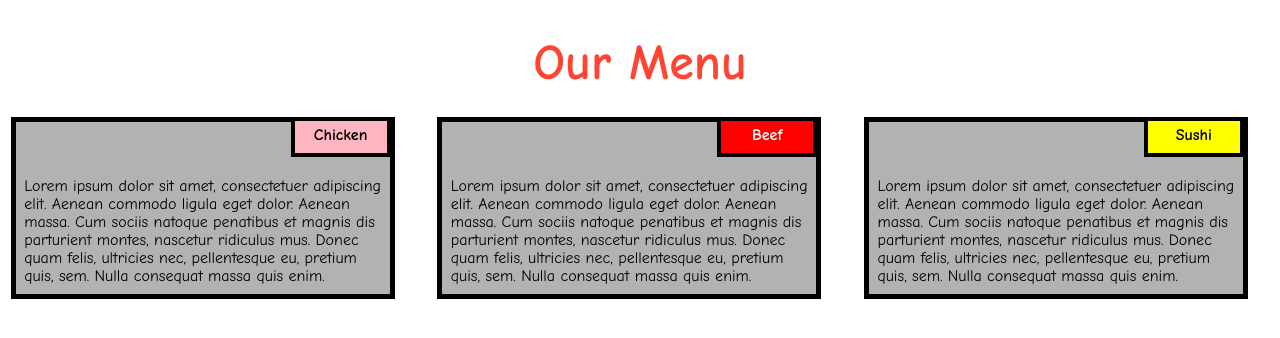
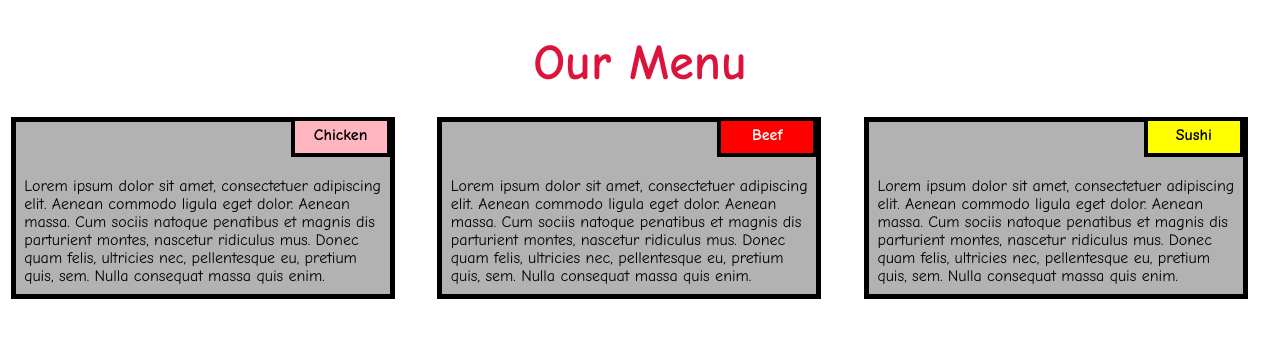
Before and after one commit to Sreekutty1224/test-coursera, a plain HTML site: page index.html in a window 1280 px wide. Drawn offline with Linux system fonts and the light colour scheme.

Commit message:
Update style.css

```diff
--- a/css/style.css
+++ b/css/style.css
@@ -16,7 +16,7 @@ body{
 h1 {
   margin-bottom: 15px;
   text-align: center;
-  color: #ff4532;
+  color: #dc143c;
   font-size: 50px;
 }
 
```
